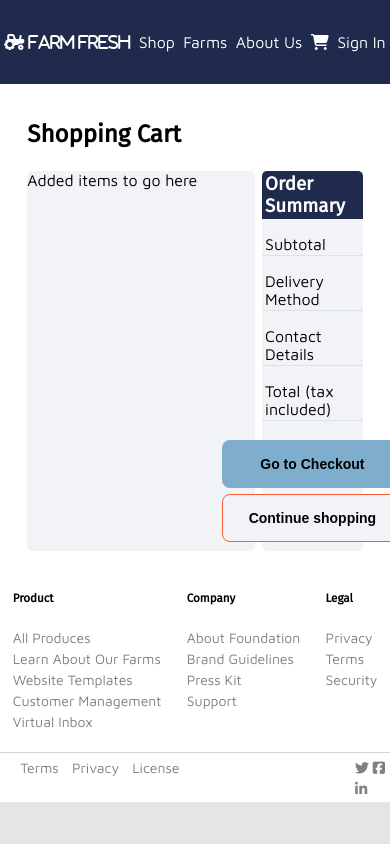
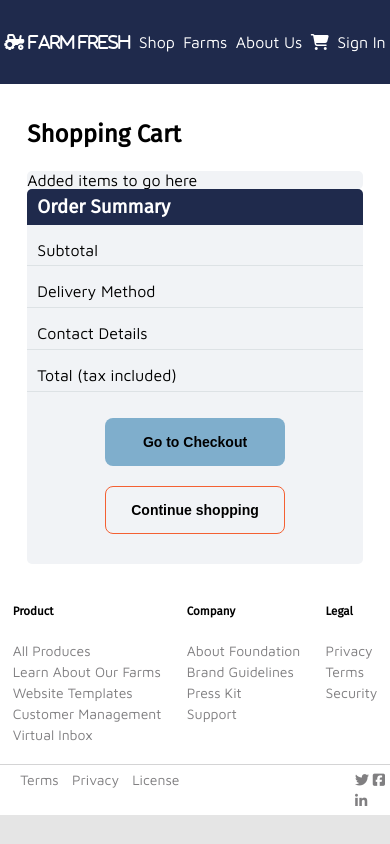
Before and after one commit to bw-farm-fresh-produce-v3/Frontend, a React (Create React App) app: page /cart in a window 390 px wide. Built offline with nearby package versions, Linux system fonts and the light colour scheme.

Commit message:
added mobile stylings to cart.js

```diff
--- a/src/App.css
+++ b/src/App.css
@@ -465,4 +465,14 @@ footer a {
   .footerBtmRight {
     margin-left: 53%;
   }
+  .cartBody {
+    flex-direction: column;
+    align-items: center;
+  }
+  .itemList {
+    width: 100%;
+  }
+  .orderSummary {
+    width: 100%;
+  }
 }
```
